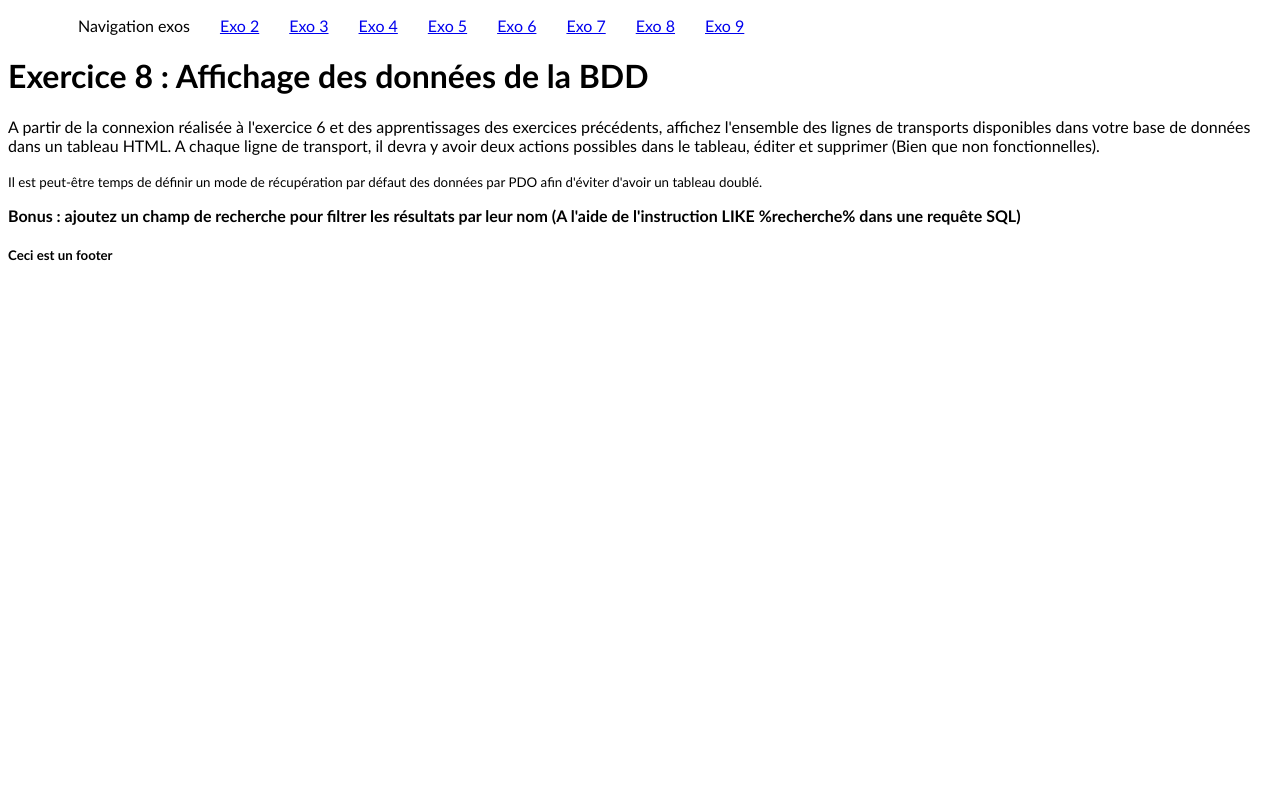
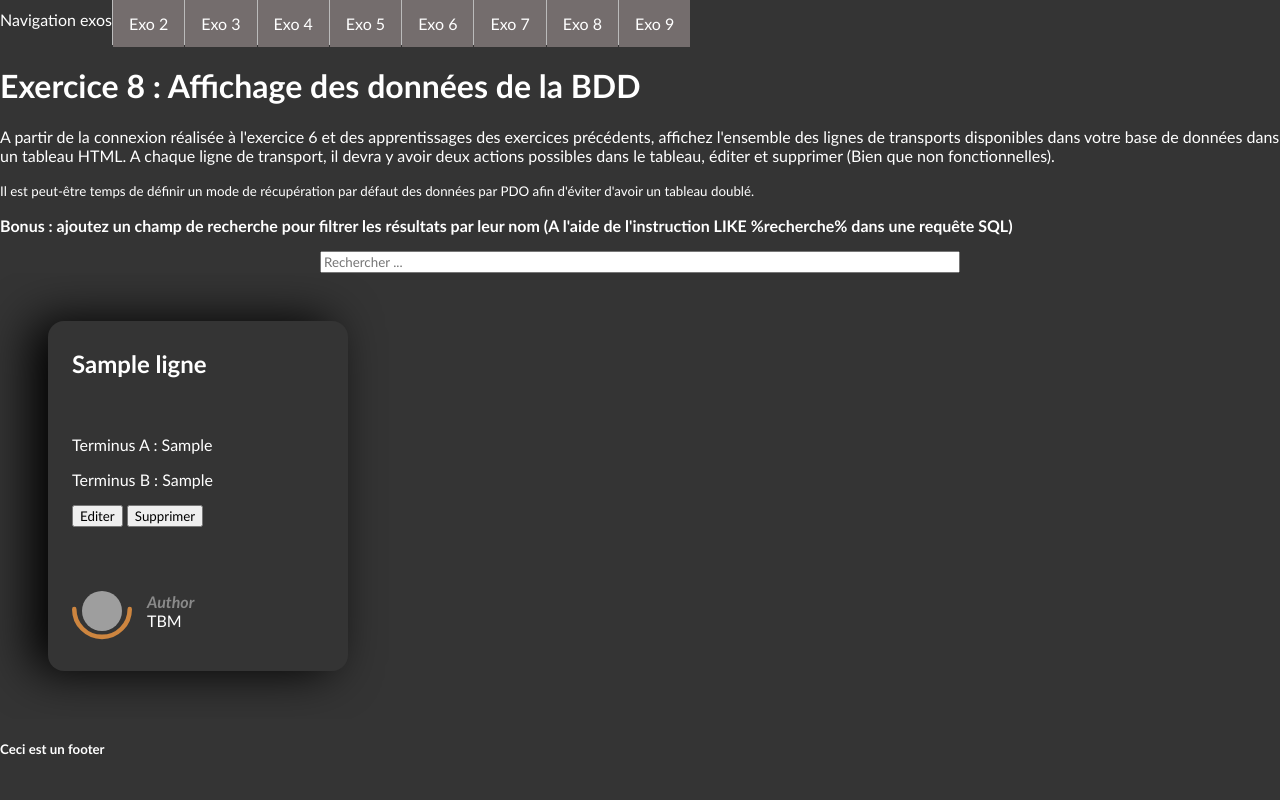
Before and after one commit to mnadea001/exointerphp, a PHP site: page /8/index.php in a window 1280 px wide. Run offline with PHP 8.4, Linux system fonts and the light colour scheme; tables that the repository leaves empty or names only in its code hold one stand-in row (values such as "Sample post"); grey boxes are pictures that could not be loaded.

Commit message:
correction exo 8

```diff
--- a/3/style.css
+++ b/3/style.css
@@ -6,10 +6,42 @@
 nav ul {
   display: flex;
   list-style-type: none;
+  margin: 0;
+  padding: 0;
+  height: 45px;
 }
 
-nav ul li {
-  margin-left: 30px;
+ul {
+  position: -webkit-sticky;
+  position: sticky;
+  top: 0;
+  width: 100%;
+}
+
+li {
+  border-right: 1px solid #bbb;
+}
+
+li:first-child {
+  line-height: 2.5;
+}
+
+li:last-child {
+  border-right: none;
+}
+
+li a {
+  display: block;
+  color: white;
+  text-align: center;
+  padding: 14px 16px;
+  text-decoration: none;
+  background-color: #746d6d;
+}
+
+/* Change the link color to #111 (black) on hover */
+li a:hover {
+  background-color: #111;
 }
 
 form {
@@ -37,3 +69,168 @@ input[type="submit"] {
   margin: 4px 2px;
   cursor: pointer;
 }
+
+body {
+  margin: 0;
+  padding: 0;
+  color: white;
+  font-family: "Nunito", monospace;
+  background-color: #343434;
+}
+
+a {
+  text-decoration: none;
+  color: antiquewhite;
+}
+
+.card-carousel {
+  display: flex;
+  padding: 3rem;
+  overflow-x: scroll;
+}
+
+.card-carousel::-webkit-scrollbar {
+  width: 10px;
+  height: 10px;
+}
+.card-carousel::-webkit-scrollbar-thumb {
+  background: rgb(22, 22, 22);
+  border-radius: 10px;
+  box-shadow: inset 2px 2px 2px hsla(0, 0%, 100%, 0.25),
+    inset -2px -2px -2px hsla(0, 0%, 100%, 0.25);
+}
+.card-carousel::-webkit-scrollbar-track {
+  background: linear-gradient(90deg, rgb(66, 66, 66), rgb(93, 93, 93));
+}
+.card-item {
+  min-height: 350px;
+  min-width: 300px;
+  padding: 1.5rem;
+  border-radius: 16px;
+  background: #343434;
+  box-shadow: -1rem 0 3rem #000;
+  /* border: 1px solid white; */
+  position: relative;
+
+  display: flex;
+  flex-direction: column;
+  transition: 200ms;
+  margin: 0;
+}
+
+.card-item:focus-within ~ .card-item,
+.card-item:hover ~ .card-item {
+  transform: translateX(80px);
+}
+
+.card-item:hover {
+  transform: rotate(2.5deg) translateY(-1rem);
+}
+
+.card-item:not(:first-child) {
+  margin-left: -80px;
+}
+
+.card-header {
+  margin-bottom: auto;
+}
+
+.card-header p {
+  font-size: 0.8rem;
+  margin: 0 0 1rem;
+  color: #746d6d;
+}
+
+.card-header h2 {
+  font-size: 1.5rem;
+  margin: 0.25rem 0 auto;
+  text-decoration: none;
+  color: currentColor;
+  border: 0;
+  cursor: pointer;
+}
+
+.card-header h2:hover {
+  background: linear-gradient(90deg, rgb(64, 224, 216), rgb(220, 20, 113));
+  text-shadow: none;
+  -webkit-text-fill-color: transparent;
+  background-clip: text;
+  -webkit-background-clip: text;
+}
+
+/* Card author part */
+
+.card-author {
+  position: relative;
+  display: grid;
+  grid-template-columns: 75px 1fr;
+  align-items: center;
+  margin: 3rem 0 0;
+}
+
+.author-avatar {
+  grid-area: auto;
+  align-self: start;
+  position: relative;
+  box-sizing: border-box;
+}
+
+.author-avatar img {
+  display: block;
+  width: 40px;
+  height: 40px;
+  overflow: hidden;
+  border-radius: 50%;
+  margin: 1rem 10px;
+}
+
+.author-name {
+  grid-area: auto;
+  box-sizing: border-box;
+  cursor: pointer;
+}
+
+.author-name:hover {
+  color: peru;
+}
+.author-name-prefix {
+  font-style: italic;
+  font-weight: 700;
+  color: hsl(0, 0%, 54%);
+}
+.half-circle {
+  position: absolute;
+  bottom: 0;
+  left: 0;
+  width: 60px;
+  height: 48px;
+  fill: none;
+  stroke: peru;
+  stroke-width: 8;
+  stroke-linecap: round;
+}
+
+.tags {
+  margin: 1rem 0 0;
+  padding: 0.5rem 0 1rem;
+  line-height: 2;
+}
+
+.tags a {
+  font-style: italic;
+  font-weight: 700;
+  color: peru;
+  text-transform: uppercase;
+  border: 3px solid black;
+  border-radius: 2rem;
+  padding: 0.2rem 0.5rem 0.25rem;
+}
+
+.tags a:hover {
+  background: linear-gradient(90deg, rgb(224, 213, 64), rgb(220, 20, 160));
+  text-shadow: none;
+  -webkit-text-fill-color: transparent;
+  background-clip: text;
+  -webkit-background-clip: text;
+  border-color: white;
+}
--- /dev/null
+++ b/8/_viewLines.php
@@ -0,0 +1,15 @@
+<?php
+
+require '../6/database.php';
+
+    $search = null;
+    $lines = $db->query('SELECT * FROM lignes')->fetchAll();
+
+    if (isset($_GET['search'])) {
+        $search = htmlspecialchars(trim($_GET['search']));
+        $sql = 'SELECT * FROM lignes WHERE line_name LIKE :search OR terminus_a LIKE :search OR terminus_b LIKE :search';
+        $reqLines = $db->prepare($sql);
+        $reqLines->bindValue(':search', "%$search%");
+        $reqLines->execute();
+        $lines = $reqLines->fetchAll();
+    }
--- a/8/index.php
+++ b/8/index.php
@@ -1,3 +1,7 @@
+<?php
+    require '../8/_viewLines.php';
+?>
+
 <!DOCTYPE html>
 <html lang="en">
 
@@ -24,6 +28,52 @@
     <p><b>Bonus : ajoutez un champ de recherche pour filtrer les résultats par leur nom (A l'aide de l'instruction LIKE
             %recherche% dans une requête SQL)</b></p>
 
+    <form action="" method="get">
+        <input type="text" name="search" id="search" placeholder="Rechercher ...">
+        <?php
+        if (!empty($search)) {
+            echo "<h3>Résultats de la recherche : $search</h3>";
+            if (empty($lines)) {
+                echo 'Aucun résultat trouvé !';
+            }
+            echo "<a href='index.php'>Retourner aux lignes</a>";
+        }
+    ?>
+    </form>
+
+    <section class="card-carousel">
+        <?php
+            foreach ($lines as $line) {
+                ?>
+        <article class="card-item">
+            <header class="card-header">
+                <h2><?php echo $line['line_name']; ?></h2>
+            </header>
+            <div class="card-content">
+                <p>Terminus A : <?php echo $line['terminus_a']; ?></p>
+                <p>Terminus B : <?php echo $line['terminus_b']; ?></p>
+
+                <a href=""><button>Editer</button></a>
+                <a href=""><button>Supprimer</button></a>
+            </div>
+            <div class="card-author">
+                <a href="#" class="author-avatar">
+                    <img src="https://robohash.org/tbm" alt="avatar" />
+                </a>
+                <svg class="half-circle" viewBox="0 0 106 57">
+                    <path d="M102 4c0 27.1-21.9 49-49 49S4 31.1 4 4"></path>
+                </svg>
+                <div class="author-name">
+                    <div class="author-name-prefix">Author</div>
+                    TBM
+                </div>
+            </div>
+        </article>
+        <?php
+            }
+        ?>
+
+    </section>
 
     <?php
         include '../4/_footer.php';
```
